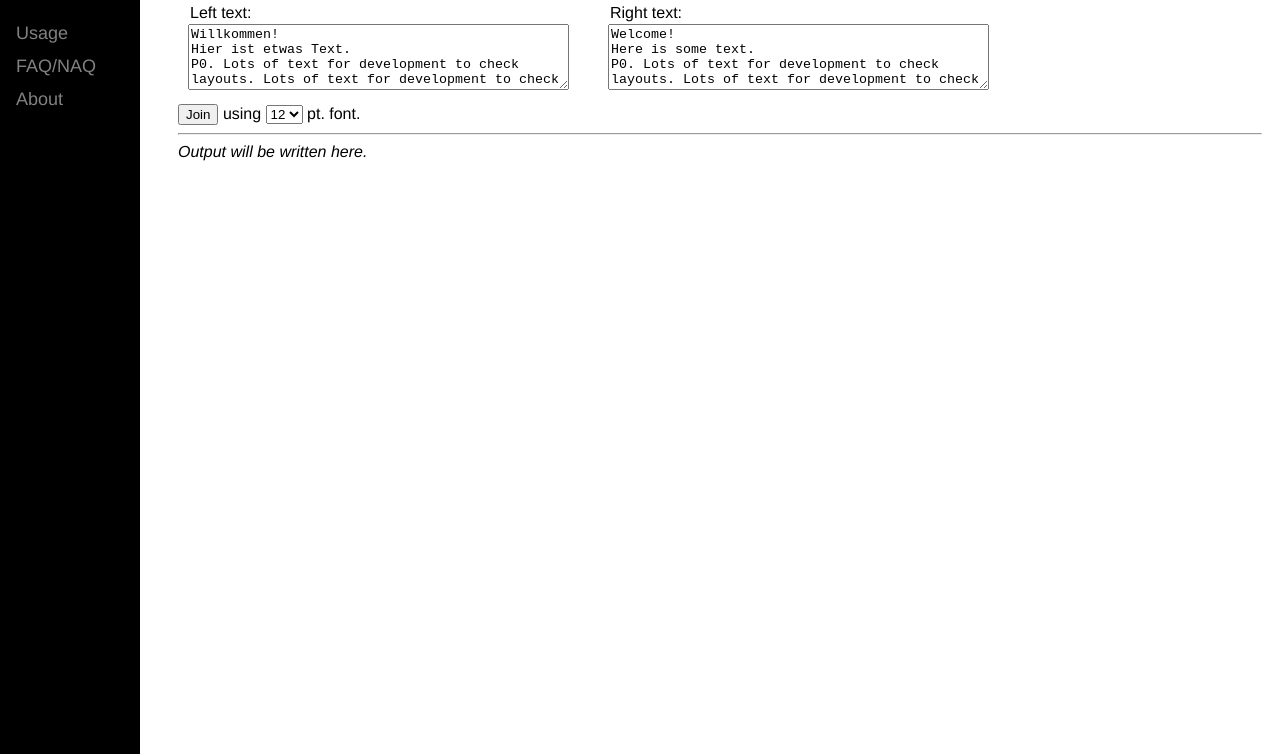
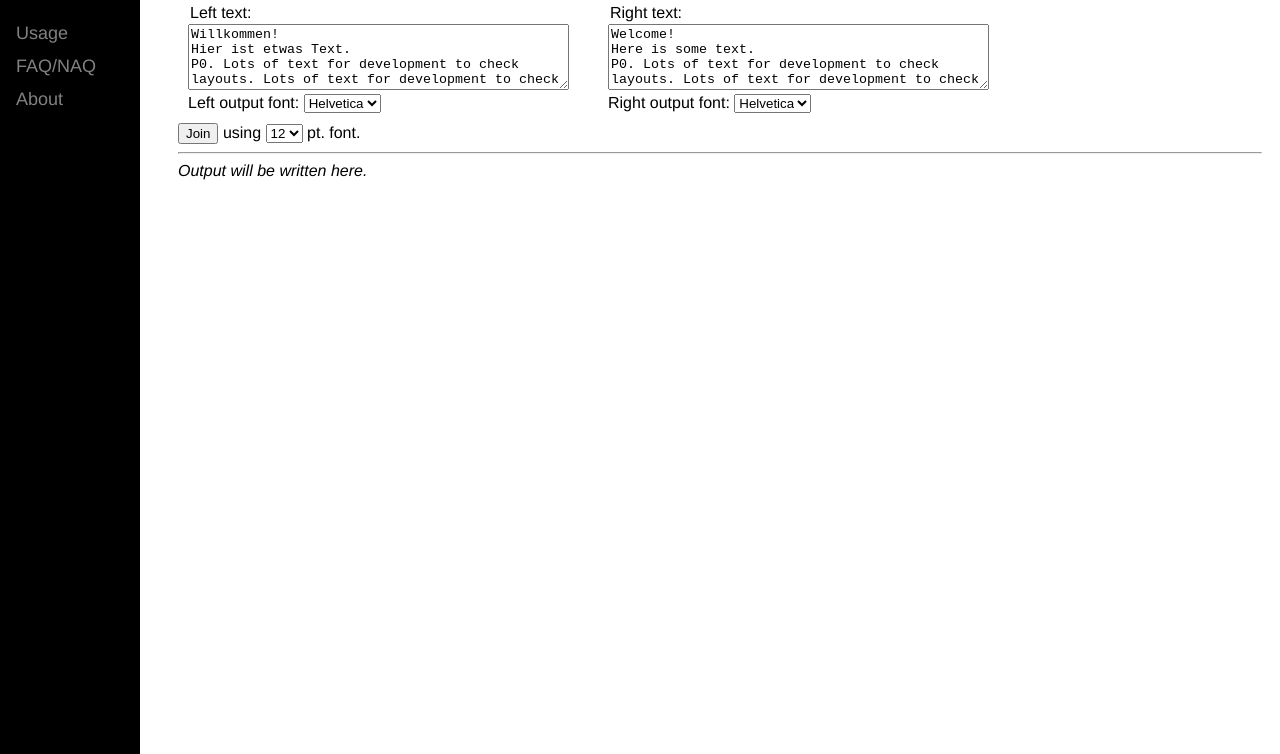
Before and after one commit to jzohrab/bidiread, a website built with Parcel: page src/index.html in a window 1280 px wide. Shown: the part 46-800 px from the top of the page. Built offline with nearby package versions, Linux system fonts and the light colour scheme.

Commit message:
Add font face control
Allow user to choose between between serif and sans serif fonts for left and right sides.

```diff
--- a/src/index.html
+++ b/src/index.html
@@ -41,10 +41,24 @@
         <div class="col">
           <p class="colhead">Left text:</p>
           <textarea id="L1" rows="4" cols="45"></textarea>
+          <div id="leftfontdiv">
+              Left output font:
+              <select name="selleftfont" id="leftfont">
+                  <option value="Helvetica" selected="selected">Helvetica</option>
+                  <option value="Georgia">Georgia</option>
+              </select>
+          </div>
         </div>
         <div class="col">
           <p class="colhead">Right text:</p>
           <textarea id="L2" rows="4" cols="45"></textarea>
+          <div id="rightfontdiv">
+              Right output font:
+              <select name="selrightfont" id="rightfont">
+                  <option value="Helvetica" selected="selected">Helvetica</option>
+                  <option value="Georgia">Georgia</option>
+              </select>
+          </div>
         </div>
       </div>
       <div id="userbuttons">
--- a/src/index.js
+++ b/src/index.js
@@ -63,10 +63,15 @@ window.joinTexts = function() {
     return [e, l2pars[i] || '???' ];
   });
 
+  const leftfont = document.getElementById('leftfont').value
+  const rightfont = document.getElementById('rightfont').value
   const fontsize = document.getElementById('fontsize').value
   var lines = pairs.map(function (pair) {
     const [left, right] = pair
-    const tds = pair.map(e => `<td style="width=50%">${e}</td>`)
+    const tds = pair.map((e,idx) => {
+        const face = (idx == 0) ? leftfont : rightfont
+        return `<td style="font-family: ${face}; width=50%">${e}</td>`
+    })
     const txt = `<tr>${tds.join('')}</tr>`
     return txt
   });
```
Also changed, not shown: 1 other file.
